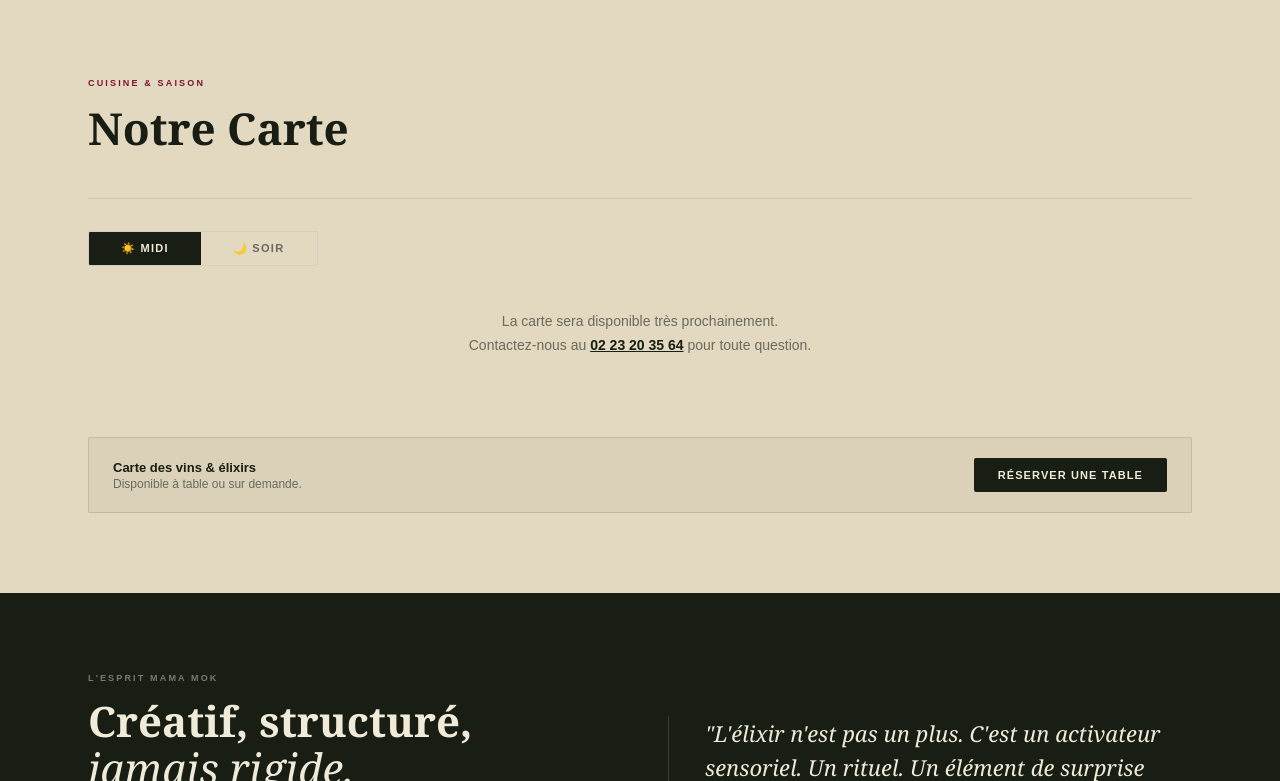
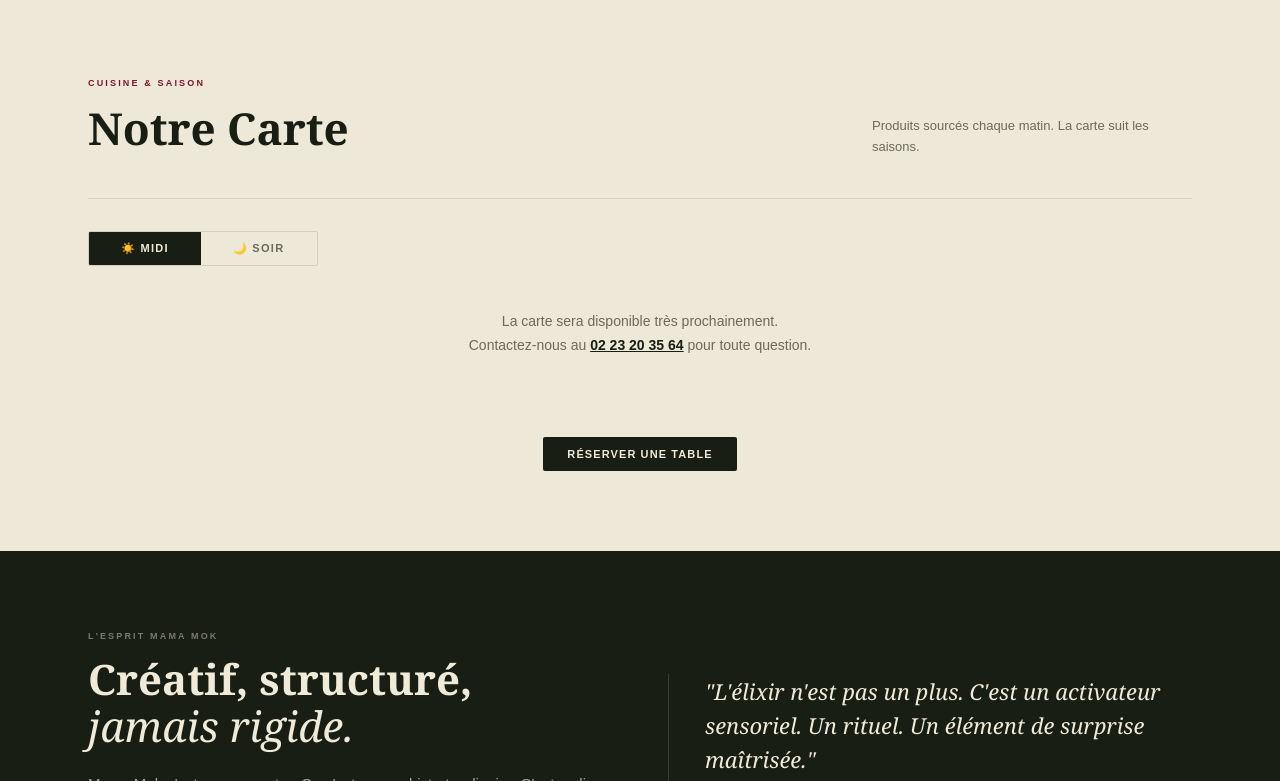
Before and after one commit to Furkks/mamamok-web, a React (Vite) app: page / in a window 1280 px wide. Shown: the part 1739-2520 px from the top of the page. Built offline with nearby package versions, Linux system fonts and the light colour scheme; a web font is replaced by a local one.

Commit message:
Callout simplifié - bouton centré

```diff
--- a/src/App.jsx
+++ b/src/App.jsx
@@ -24,7 +24,7 @@ const G2     = "#2e3d22";  // Vert Tropical
 const B      = "#811332";  // Lie de Vin
 const B2     = "#9b163a";  // Bordeaux
 const CR     = "#f0ead8";  // Crème
-const CR2    = "#e2d9c0";  // Crème chaude — moins agressive
+const CR2    = "#ede8d8";  // Crème chaude — moins agressive
 const MU     = "#6b6a5e";  // Muted
 const BORDER = "#d4cfc0";  // Bordure
 
@@ -400,7 +400,7 @@ export default function App() {
           <p style={{ color: B, fontSize: 9, letterSpacing: "0.24em", textTransform: "uppercase", fontWeight: 700, margin: "0 0 10px" }}>Cuisine & Saison</p>
           <div style={{ display: "flex", alignItems: "flex-end", justifyContent: "space-between", flexWrap: "wrap", gap: 16, marginBottom: 40 }}>
             <h2 style={{ fontFamily: "Georgia, serif", fontSize: "clamp(28px, 4vw, 44px)", fontWeight: 700, color: T.text, margin: 0, transition: "color 0.45s ease" }}>Notre Carte</h2>
-            <p style={{ color: T.textMuted, fontSize: 13, margin: 0, maxWidth: 320, lineHeight: 1.65, transition: "color 0.45s ease" }}> </p>
+            <p style={{ color: T.textMuted, fontSize: 13, margin: 0, maxWidth: 320, lineHeight: 1.65, transition: "color 0.45s ease" }}>Produits sourcés chaque matin. La carte suit les saisons.</p>
           </div>
           <div style={{ height: 1, background: T.divider, marginBottom: 32, transition: "background 0.45s ease" }} />
           {/* Toggle */}
@@ -444,14 +444,8 @@ export default function App() {
           </div>
         )}
 
-        <div style={{ maxWidth: 1160, margin: "0 auto", padding: "0 28px 80px" }}>
-          <div style={{ padding: "20px 24px", background: T.calloutBg, border: `1px solid ${T.calloutBd}`, borderRadius: 2, display: "flex", flexWrap: "wrap", gap: 16, alignItems: "center", justifyContent: "space-between", transition: "background 0.45s ease, border-color 0.45s ease" }}>
-            <div>
-              <p style={{ margin: "0 0 2px", fontWeight: 700, color: T.text, fontSize: 13, transition: "color 0.45s ease" }}>Carte des vins & élixirs</p>
-              <p style={{ margin: 0, color: T.textMuted, fontSize: 12, transition: "color 0.45s ease" }}>Disponible à table ou sur demande.</p>
-            </div>
-            <button onClick={openZenchef} style={btn()}>Réserver une table</button>
-          </div>
+        <div style={{ maxWidth: 1160, margin: "0 auto", padding: "0 28px 80px", textAlign: "center" }}>
+          <button onClick={openZenchef} style={btn()}>Réserver une table</button>
         </div>
       </section>
 
```
